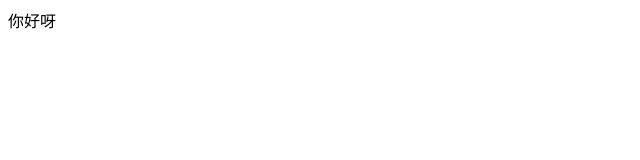
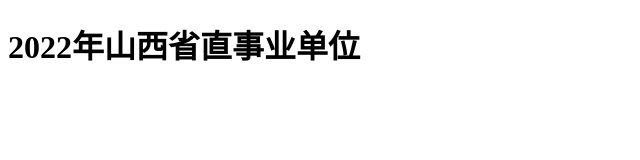
Before and after one commit to HTRoganLee/htlwh.github.io, a plain HTML site: page lesson1/index.html in a window 1280 px wide. Shown: the whole page, without its empty margins (0-640 px from the left). Drawn offline with Linux system fonts and the light colour scheme.

Commit message:
Update index.html

```diff
--- a/lesson1/index.html
+++ b/lesson1/index.html
@@ -7,7 +7,9 @@
     <meta name="viewport" content="width=device-width, initial-scale=1.0">
     <title>Document</title>
 </head>
-<div>你好呀</div>
+<div class="banner">
+    <h1>2022年山西省直事业单位</h1>
+</div>
 
 <body>
 
```
